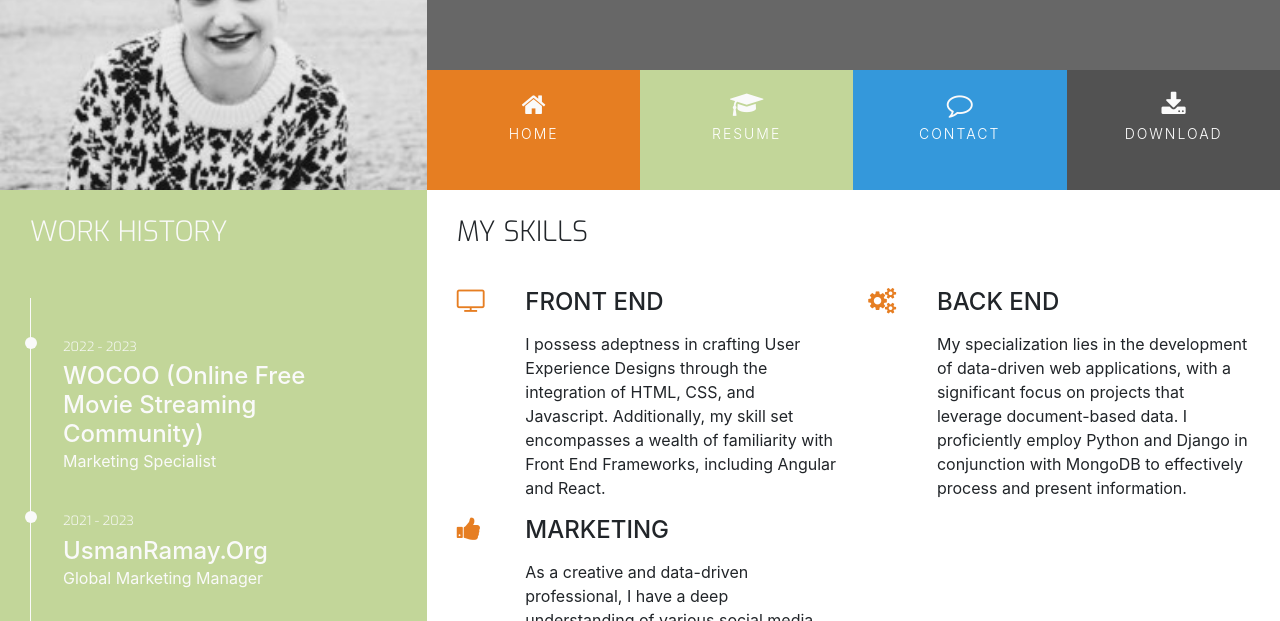
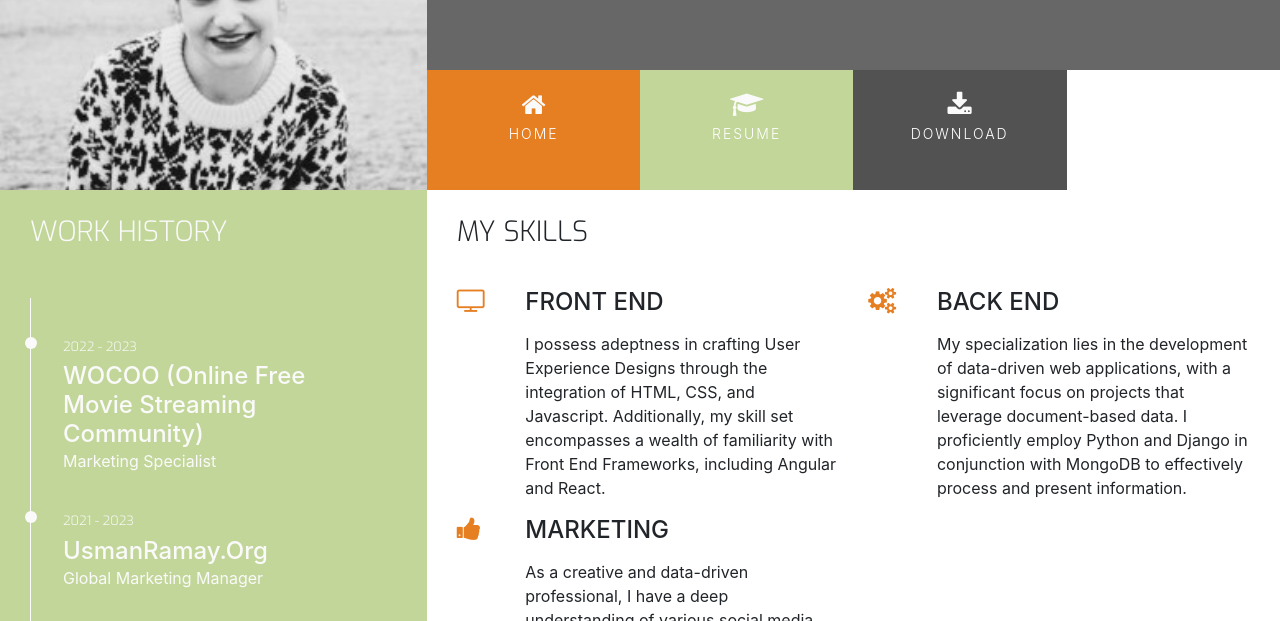
Before and after one commit to HinaKhan94/hinakhan-resume, a plain HTML site: page resume.html in a window 1280 px wide. Shown: the part 179-800 px from the top of the page. Drawn offline with nearby package versions, Linux system fonts and the light colour scheme.

```diff
--- a/resume.html
+++ b/resume.html
@@ -40,9 +40,6 @@
                   </li>
                   <li class="col-6 col-sm-3 ui-menu-color-resume list-inline-item menuitem">
                     <a href="resume.html" class="hvr-sweep-to-bottom"><i class="fa fa-graduation-cap" aria-hidden="true"></i><span>Resume</span></a>
-                  </li>
-                  <li class="col-6 col-sm-3 ui-menu-color-contact list-inline-item menuitem">
-                    <a href="contact.html" class="hvr-sweep-to-bottom"><i class="fa fa-comment-o" aria-hidden="true"></i><span>Contact</span></a>
                   </li>
                   <li class="col-6 col-sm-3 ui-menu-color-download list-inline-item menuitem">
                     <a href="assets/cv/HInakhan_cv.pdf" target="_blank" class="hvr-sweep-to-bottom"><i class="fa fa-download" aria-hidden="true"></i><span>Download</span></a>
```
